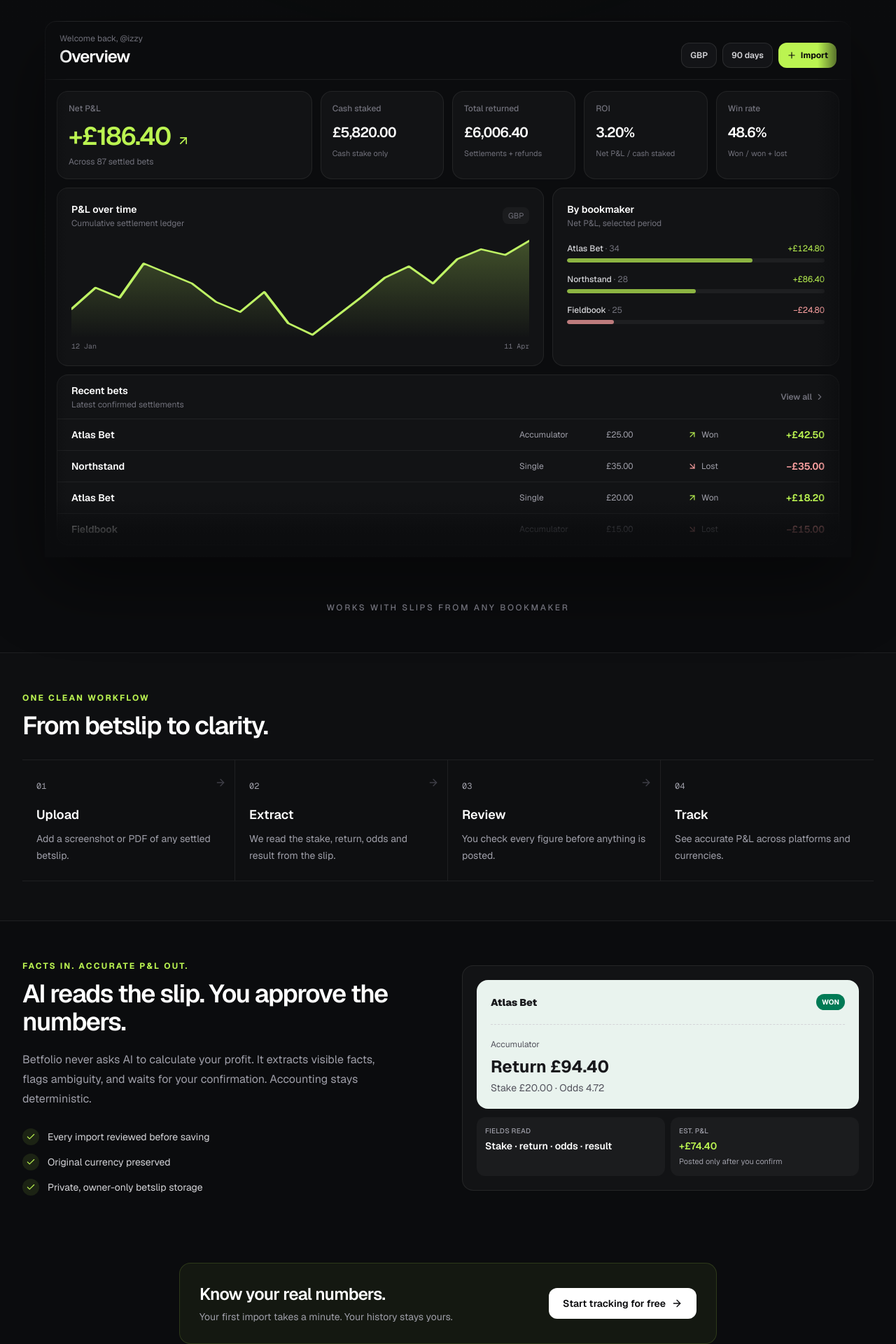
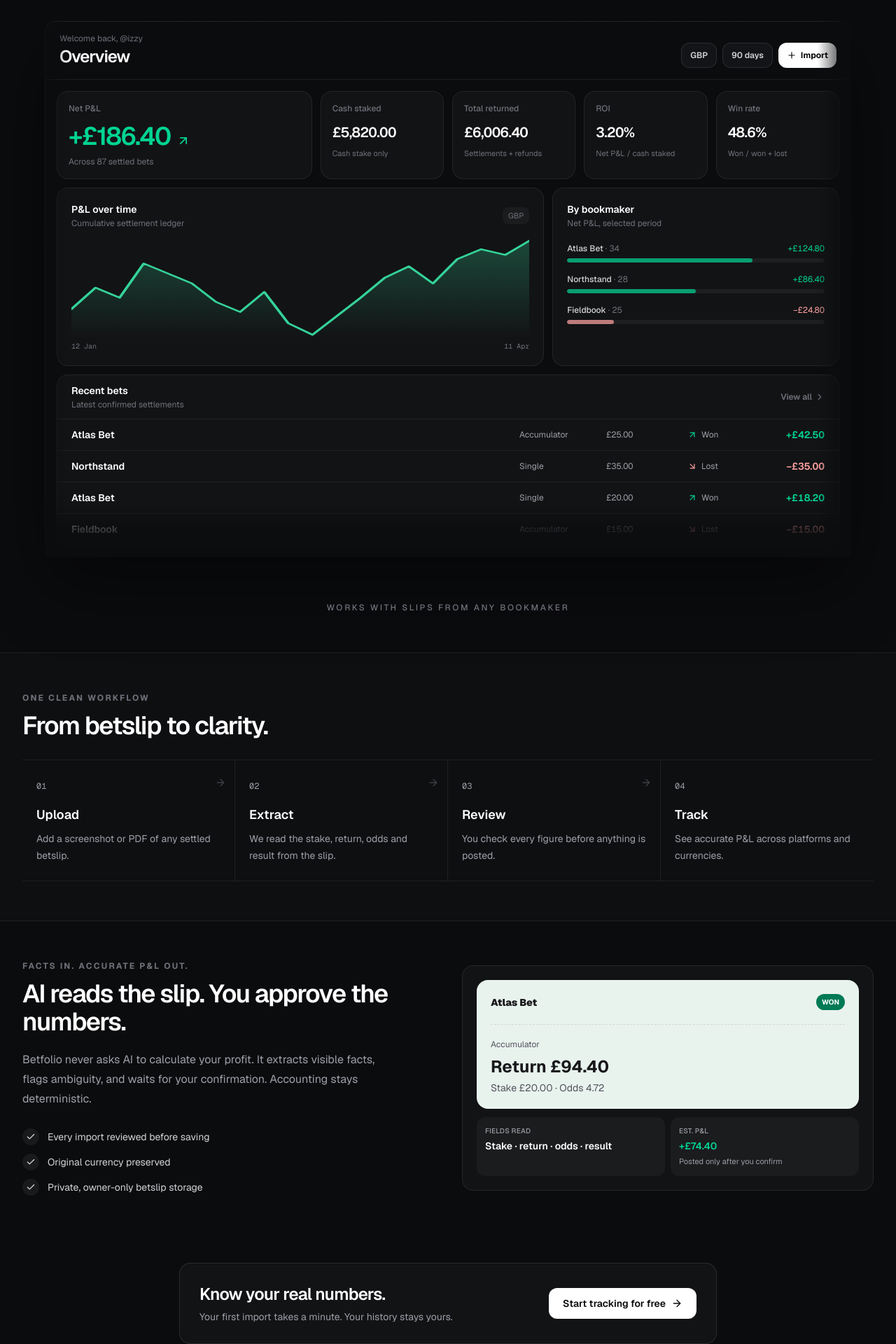
Before and after one commit to Izzy678/BetFolio, a Next.js app: page / in a window 1280 px wide. Shown: the part 400-2320 px from the top of the page at 70% size. Built offline with nearby package versions, Linux system fonts and the light colour scheme.

Commit message:
Update landing visuals for the white-brand palette.
Replace lime glows and labels with neutral chrome and emerald P&L.

```diff
--- a/app/page.tsx
+++ b/app/page.tsx
@@ -22,7 +22,7 @@ export default function Home() {
     <main className="relative min-h-screen overflow-x-hidden bg-[#0b0c0e] text-white">
       <div className="noise absolute inset-x-0 top-0 h-[min(560px,100vw)] opacity-40 [mask-image:linear-gradient(to_bottom,black,transparent)]" />
       <div
-        className="pointer-events-none absolute left-1/2 top-[-280px] h-[480px] w-[min(800px,160vw)] -translate-x-1/2 rounded-full bg-lime-300/[.05] blur-[100px] sm:top-[-360px] sm:h-[640px]"
+        className="pointer-events-none absolute left-1/2 top-[-280px] h-[480px] w-[min(800px,160vw)] -translate-x-1/2 rounded-full bg-white/[.03] blur-[100px] sm:top-[-360px] sm:h-[640px]"
         aria-hidden="true"
       />
 
@@ -73,7 +73,7 @@ export default function Home() {
           aria-hidden="true"
         >
           <div
-            className="pointer-events-none absolute left-1/2 top-[40%] h-[55%] w-[90%] -translate-x-1/2 -translate-y-1/2 rounded-full bg-lime-300/[.04] blur-[80px]"
+            className="pointer-events-none absolute left-1/2 top-[40%] h-[55%] w-[90%] -translate-x-1/2 -translate-y-1/2 rounded-full bg-white/[.03] blur-[80px]"
             aria-hidden="true"
           />
           <LandingDashboardMock />
@@ -90,7 +90,7 @@ export default function Home() {
       >
         <div className="mx-auto max-w-7xl">
           <div className="mb-5 max-w-xl sm:mb-7">
-            <p className="text-xs font-bold uppercase tracking-[0.18em] text-lime-300">
+            <p className="text-xs font-bold uppercase tracking-[0.18em] text-zinc-500">
               One clean workflow
             </p>
             <h2 className="mt-2 text-2xl font-semibold tracking-[-0.04em] text-white sm:mt-3 sm:text-4xl">
@@ -124,7 +124,7 @@ export default function Home() {
 
       <section className="mx-auto grid max-w-7xl gap-8 px-4 py-10 sm:gap-10 sm:px-8 sm:py-14 lg:grid-cols-2 lg:items-center">
         <div>
-          <p className="text-xs font-bold uppercase tracking-[0.18em] text-lime-300">
+          <p className="text-xs font-bold uppercase tracking-[0.18em] text-zinc-500">
             Facts in. Accurate P&amp;L out.
           </p>
           <h2 className="mt-2 max-w-xl text-2xl font-semibold tracking-[-0.04em] text-white sm:mt-3 sm:text-4xl">
@@ -145,8 +145,8 @@ export default function Home() {
                 key={item}
                 className="flex items-start gap-3 sm:items-center"
               >
-                <span className="mt-0.5 grid size-6 shrink-0 place-items-center rounded-full bg-lime-300/10 sm:mt-0">
-                  <Check className="size-3.5 text-lime-300" />
+                <span className="mt-0.5 grid size-6 shrink-0 place-items-center rounded-full bg-white/[.06] sm:mt-0">
+                  <Check className="size-3.5 text-zinc-200" />
                 </span>
                 <span>{item}</span>
               </div>
@@ -181,7 +181,7 @@ export default function Home() {
               <p className="text-[10px] font-medium uppercase tracking-wide text-zinc-400">
                 Est. P&amp;L
               </p>
-              <p className="mt-1 text-sm font-semibold text-lime-300">
+              <p className="mt-1 text-sm font-semibold text-emerald-400">
                 +£74.40
               </p>
               <p className="mt-1 text-[11px] text-zinc-400">
@@ -193,7 +193,7 @@ export default function Home() {
       </section>
 
       <section className="px-4 py-8 sm:px-8 sm:py-10">
-        <div className="mx-auto flex max-w-3xl flex-col items-start gap-4 rounded-2xl border border-lime-300/15 bg-lime-300/[.05] px-5 py-6 sm:flex-row sm:items-center sm:justify-between sm:px-7 sm:py-7">
+        <div className="mx-auto flex max-w-3xl flex-col items-start gap-4 rounded-2xl border border-white/10 bg-white/[.03] px-5 py-6 sm:flex-row sm:items-center sm:justify-between sm:px-7 sm:py-7">
           <div>
             <h2 className="text-xl font-semibold tracking-[-0.03em] text-white sm:text-2xl">
               Know your real numbers.
--- a/components/marketing/landing-dashboard-mock.tsx
+++ b/components/marketing/landing-dashboard-mock.tsx
@@ -23,6 +23,8 @@ function CurveChart() {
   const h = 120;
   const max = Math.max(...curve);
   const min = Math.min(...curve);
+  const positive = curve[curve.length - 1]! >= curve[0]!;
+  const color = positive ? "#34d399" : "#fca5a5";
   const points = curve
     .map((v, i) => {
       const x = (i / (curve.length - 1)) * w;
@@ -37,15 +39,15 @@ function CurveChart() {
       <svg viewBox={`0 0 ${w} ${h}`} className="h-36 w-full max-w-full" preserveAspectRatio="none">
         <defs>
           <linearGradient id="landingPnlFill" x1="0" y1="0" x2="0" y2="1">
-            <stop offset="0%" stopColor="#bef264" stopOpacity="0.28" />
-            <stop offset="100%" stopColor="#bef264" stopOpacity="0" />
+            <stop offset="0%" stopColor={color} stopOpacity="0.28" />
+            <stop offset="100%" stopColor={color} stopOpacity="0" />
           </linearGradient>
         </defs>
         <polygon points={area} fill="url(#landingPnlFill)" />
         <polyline
           points={points}
           fill="none"
-          stroke="#bef264"
+          stroke={color}
           strokeWidth="2"
           strokeLinejoin="round"
           strokeLinecap="round"
@@ -75,7 +77,7 @@ function DashboardFrame() {
           <span className="inline-flex h-9 items-center rounded-xl border border-white/10 bg-[#131417] px-3 text-xs font-semibold text-zinc-300">
             90 days
           </span>
-          <span className="inline-flex h-9 items-center gap-1.5 rounded-xl bg-lime-300 px-3 text-xs font-bold text-zinc-950">
+          <span className="inline-flex h-9 items-center gap-1.5 rounded-xl bg-white px-3 text-xs font-bold text-zinc-950">
             <Plus className="size-3.5" />
             Import
           </span>
@@ -87,8 +89,8 @@ function DashboardFrame() {
           <div className="relative col-span-2 overflow-hidden rounded-2xl border border-white/[.07] bg-[#121315] p-4">
             <p className="text-xs font-medium text-zinc-500">Net P&amp;L</p>
             <div className="mt-3 flex items-end gap-2">
-              <p className="text-4xl font-semibold tracking-[-0.045em] text-lime-300">+£186.40</p>
-              <ArrowUpRight className="mb-1 size-5 text-lime-300" />
+              <p className="text-4xl font-semibold tracking-[-0.045em] text-emerald-400">+£186.40</p>
+              <ArrowUpRight className="mb-1 size-5 text-emerald-400" />
             </div>
             <p className="mt-2 text-xs text-zinc-500">Across 87 settled bets</p>
           </div>
@@ -132,13 +134,13 @@ function DashboardFrame() {
                     <span className="min-w-0 truncate font-medium text-zinc-300">
                       {row.name} <span className="font-normal text-zinc-500">· {row.bets}</span>
                     </span>
-                    <span className={`shrink-0 tabular-nums ${row.loss ? "text-red-300" : "text-lime-300"}`}>
+                    <span className={`shrink-0 tabular-nums ${row.loss ? "text-red-300" : "text-emerald-400"}`}>
                       {row.pnl}
                     </span>
                   </div>
                   <div className="h-1.5 overflow-hidden rounded-full bg-white/[.05]">
                     <div
-                      className={`h-full rounded-full ${row.loss ? "bg-red-300/70" : "bg-lime-300/70"}`}
+                      className={`h-full rounded-full ${row.loss ? "bg-red-300/70" : "bg-emerald-400/70"}`}
                       style={{ width: `${row.pct}%` }}
                     />
                   </div>
@@ -171,7 +173,7 @@ function DashboardFrame() {
                 <span className="tabular-nums text-xs text-zinc-400">{bet.stake}</span>
                 <span className="flex items-center gap-1.5 text-xs text-zinc-400">
                   {bet.status === "won" ? (
-                    <ArrowUpRight className="size-3.5 shrink-0 text-lime-300" />
+                    <ArrowUpRight className="size-3.5 shrink-0 text-emerald-400" />
                   ) : (
                     <ArrowDownRight className="size-3.5 shrink-0 text-red-300" />
                   )}
@@ -179,7 +181,7 @@ function DashboardFrame() {
                 </span>
                 <span
                   className={`shrink-0 text-right text-sm font-semibold tabular-nums ${
-                    bet.pnl.startsWith("+") ? "text-lime-300" : "text-red-300"
+                    bet.pnl.startsWith("+") ? "text-emerald-400" : "text-red-300"
                   }`}
                 >
                   {bet.pnl}
```
